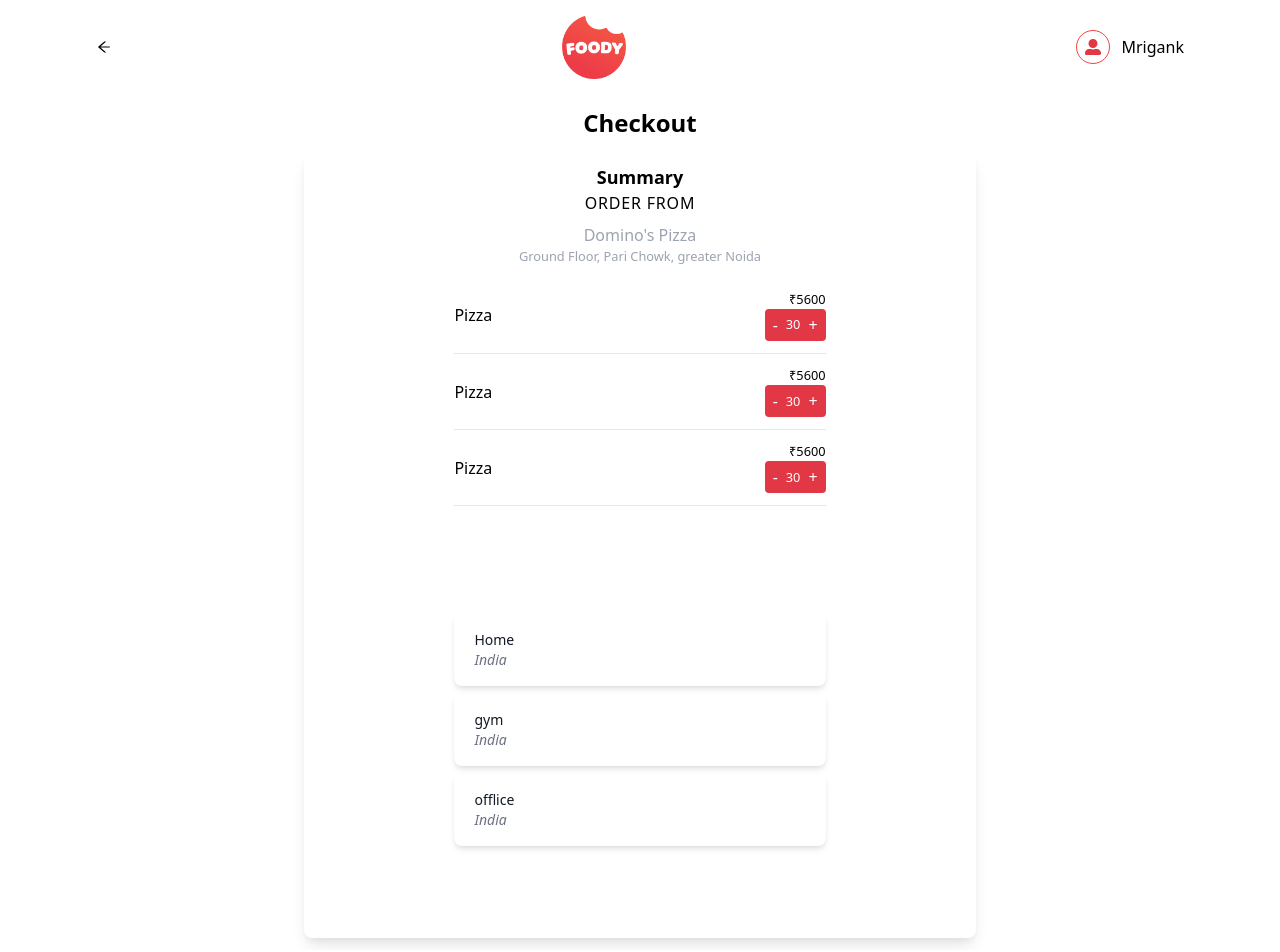
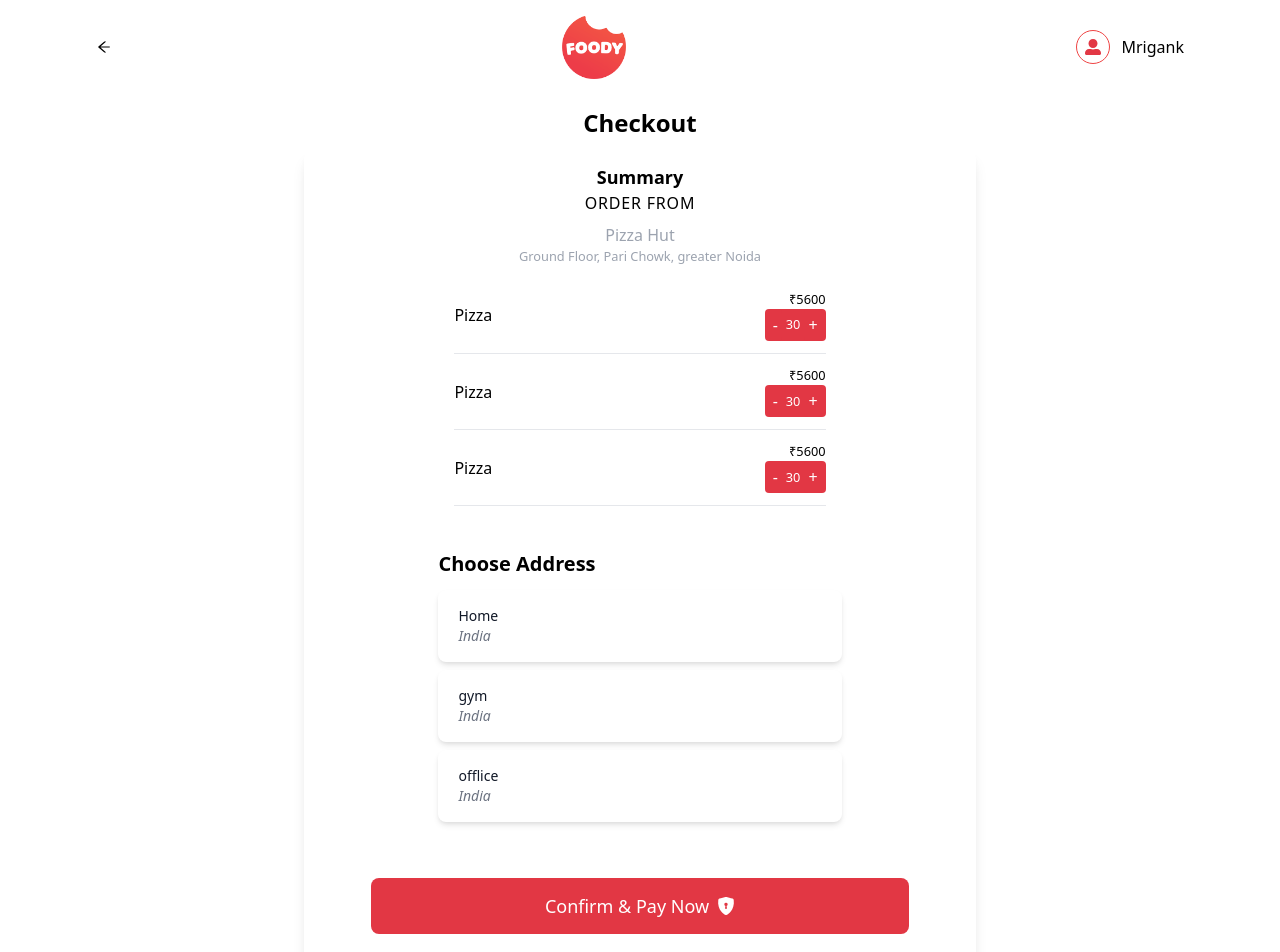
Before and after one commit to mrigankk20/Master-project-Zomato, a React (Create React App) app in the folder client/: page /checkout/orders in a window 1280 px wide. Shown: the top 952 px of the page. Built offline with nearby package versions, Linux system fonts and the light colour scheme.

Commit message:
Checkout

```diff
--- a/client/src/Components/Checkout/AddressList.jsx
+++ b/client/src/Components/Checkout/AddressList.jsx
@@ -6,7 +6,7 @@ export default function AddressList(props) {
   const [selected, setSelected] = useState(props.address[0])
 
   return (
-    <div className="w-full px-4 py-16">
+    <div className="w-full">
       <div className="w-full max-w-md mx-auto">
         <RadioGroup value={selected} onChange={setSelected}>
           <RadioGroup.Label className="sr-only">Server size</RadioGroup.Label>
--- a/client/src/Page/Checkout.jsx
+++ b/client/src/Page/Checkout.jsx
@@ -1,20 +1,21 @@
 import React from 'react';
 import FoodItem from "../Components/Cart/FoodItem";
+import {BsShieldLockFill} from "react-icons/bs";
 import AddressList from '../Components/Checkout/AddressList';
 
 const Checkout = () => {
-const address =[
+    const address = [
         {
             name: "Home",
-        address:"India",
+            address: "India",
         },
         {
             name: "gym",
-        address:"India",
+            address: "India",
         },
         {
             name: "offlice",
-        address:"India",
+            address: "India",
         },
     ]
     return (
@@ -25,7 +26,7 @@ const address =[
                 <div className="flex w-full flex-col gap-2 items-center">
                     <h5 className="text-base tracking-wider">ORDER FROM</h5>
                     <div className="flex w-full flex-col items-center text-gray-400">
-                        <h4>Domino's Pizza</h4>
+                        <h4>Pizza Hut</h4>
                         <small>Ground Floor, Pari Chowk, greater Noida</small>
                     </div>
                     <div className="my-4 px-4 flex flex-col gap-2 w-full md:w-3/5">
@@ -33,9 +34,11 @@ const address =[
                         <FoodItem name="Pizza" quantity={7} price={800} />
                         <FoodItem name="Pizza" quantity={7} price={800} />
                     </div>
-                    <div className="my-4 flex flex-col gap-2 w-full md:w-3/5">
-                    <AddressList address={address}/>
+                    <div className="my-4 flex flex-col gap-3 w-full md:w-3/5">
+                        <h4 className="text-xl font-semibold">Choose Address</h4>
+                        <AddressList address={address} />
                     </div>
+                    <button className="flex items-center gap-2 justify-center my-4 md:my-8 w-full px-4 md:w-4/5 px-0 h-14 text-white font-medium text-lg bg-zomato-400 rounded-lg">Confirm & Pay Now<BsShieldLockFill/></button>
                 </div>
             </div>
         </div>
```
Lines whose indentation alone changed are shown as unchanged.
